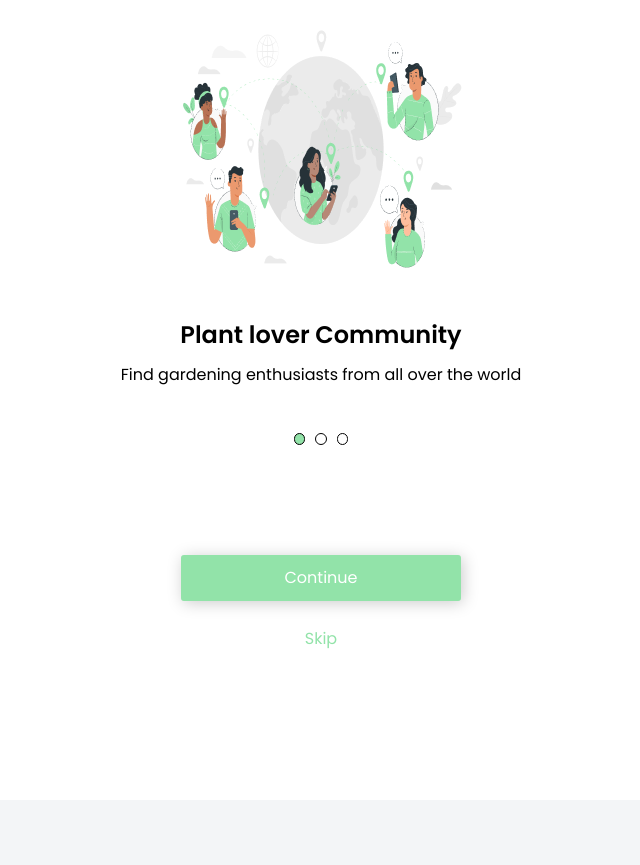
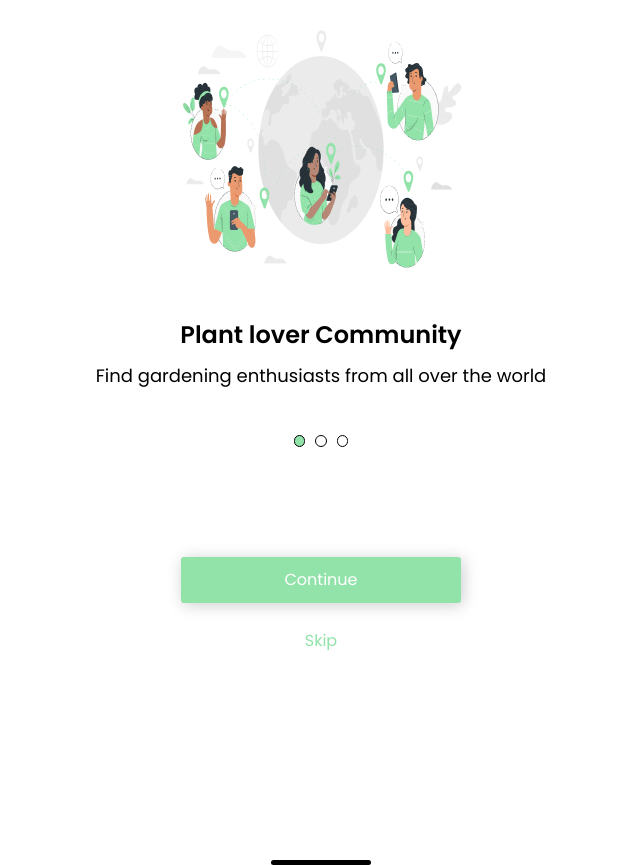
Before and after one commit to ygorgama/projeto-site-responsivo, a plain HTML site: page index.html in a window 1280 px wide. Shown: the whole page, without its empty margins (319-959 px from the left). Before the commit the page ends 800 px from the top, so only its background shows below. Drawn offline with Linux system fonts and the light colour scheme.

Commit message:
Modificada a reponsividade da página e adicionado um footer

```diff
--- a/css/style.css
+++ b/css/style.css
@@ -1,5 +1,5 @@
 body {
-  background-color: #f3f5f7;
+  background-color: #fff;
   font-family: "Poppins", sans-serif;
 }
 
@@ -15,11 +15,14 @@ a {
 }
 
 .container {
-  background-color: #fff;
   text-align: center;
   width: 80vw;
   height: 100%;
   border-radius: 20px;
+}
+
+.container p {
+  font-size: 18px;
 }
 
 .title {
@@ -47,6 +50,7 @@ a {
 
 .skip {
   color: #92e3a9;
+  margin-bottom: 60px;
 }
 
 .navegation {
@@ -67,6 +71,19 @@ a {
 
 .fixed {
   background-color: #92e3a9;
+}
+
+.footer {
+  margin-top: 60px;
+  display: flex;
+  justify-content: center;
+}
+
+.footer p {
+  background-color: #000;
+  width: 100px;
+  height: 5px;
+  border-radius: 5px;
 }
 
 @media screen and (max-width: 285px) {
@@ -91,7 +108,4 @@ a {
     height: 100vh;
     margin: 0;
   }
-  body {
-    background: #fff;
-  }
 }
--- a/index.html
+++ b/index.html
@@ -31,5 +31,8 @@
         </div>
       </section>
     </main>
+    <footer class="footer">
+      <p></p>
+    </footer>
   </body>
 </html>
```
Also changed, not shown: last-page.html (+3 -0 lines), second-page.html (+3 -0 lines).
